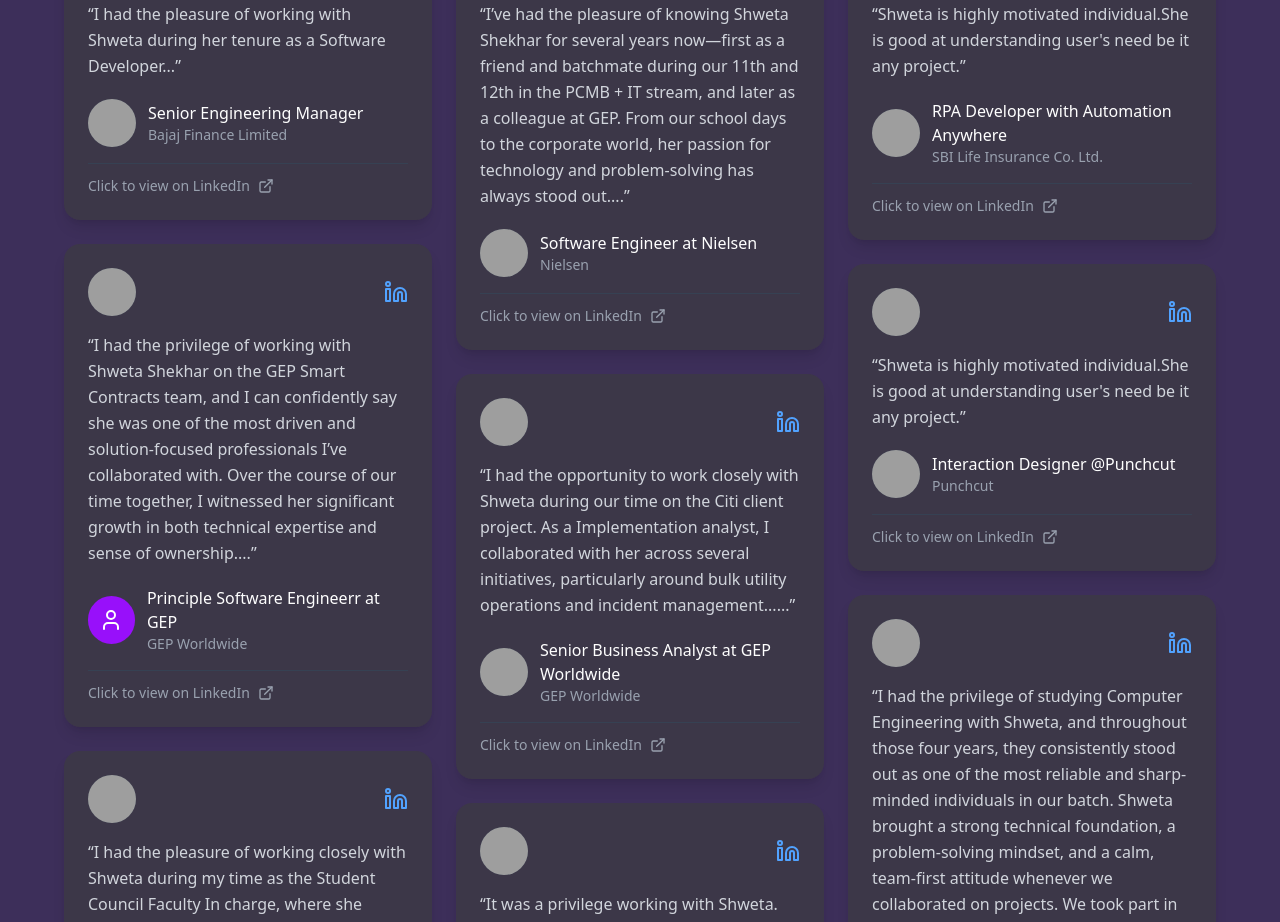
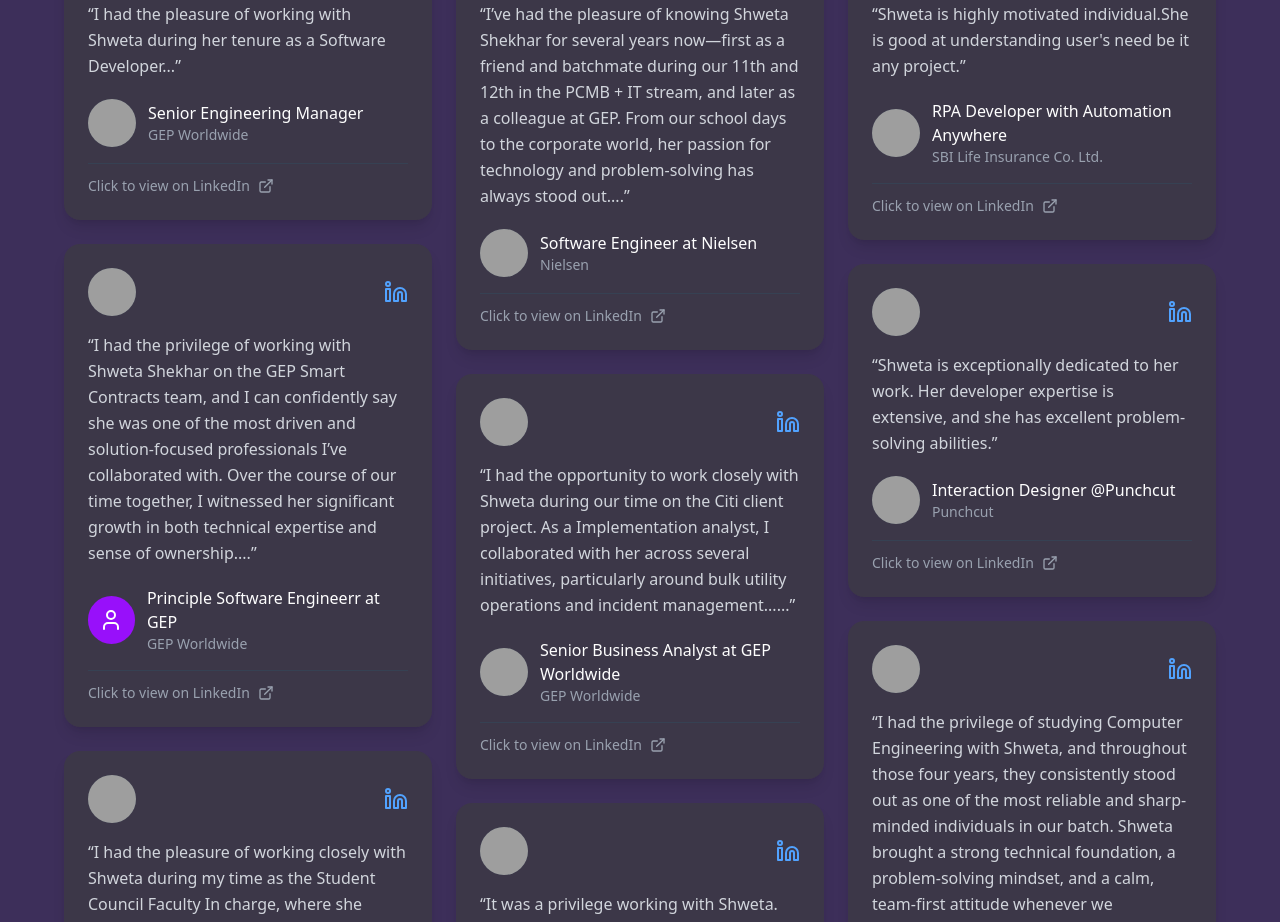
Before and after one commit to portfolioshweta98-sys/portfolio_website, a Next.js app: page / in a window 1280 px wide. Shown: the part 6280-7202 px from the top of the page. Built offline with nearby package versions, Linux system fonts and the light colour scheme; grey boxes are pictures that could not be loaded.

Commit message:
Update TestimonialSection.tsx

```diff
--- a/components/TestimonialSection.tsx
+++ b/components/TestimonialSection.tsx
@@ -19,7 +19,7 @@
       companyUrl:
         "https://media.licdn.com/dms/image/v2/D4D0BAQEYVD5i8grh2g/company-logo_200_200/B4DZfGRTzuGsAI-/0/1751378116345/gep_worldwide_logo?e=1759363200&v=beta&t=YMKaTl66QK2gM5iZHDVBe-iuf5YxlbMSKPqR2Gau6S8",
       title: "Senior Engineering Manager",
-      company: "Bajaj Finance Limited",
+      company: "GEP Worldwide",
       testimonial:
         "I had the pleasure of working with Shweta during her tenure as a Software Developer...",
       personAvatar:
@@ -124,7 +124,7 @@
       title: "Interaction Designer @Punchcut",
       company: "Punchcut",
       testimonial:
-        "Shweta is highly motivated individual.She is good at understanding user's need be it any project.",
+        "Shweta is exceptionally dedicated to her work. Her developer expertise is extensive, and she has excellent problem-solving abilities.",
       personAvatar:
         "https://media.licdn.com/dms/image/v2/D4D03AQFe4iBs3HJhDA/profile-displayphoto-shrink_200_200/profile-displayphoto-shrink_200_200/0/1704425676427?e=1759363200&v=beta&t=UmbfX337T4imkFz3Itnz0DP5L8hGhhfYNtDluE68VwA",
       linkedinUrl:
```
